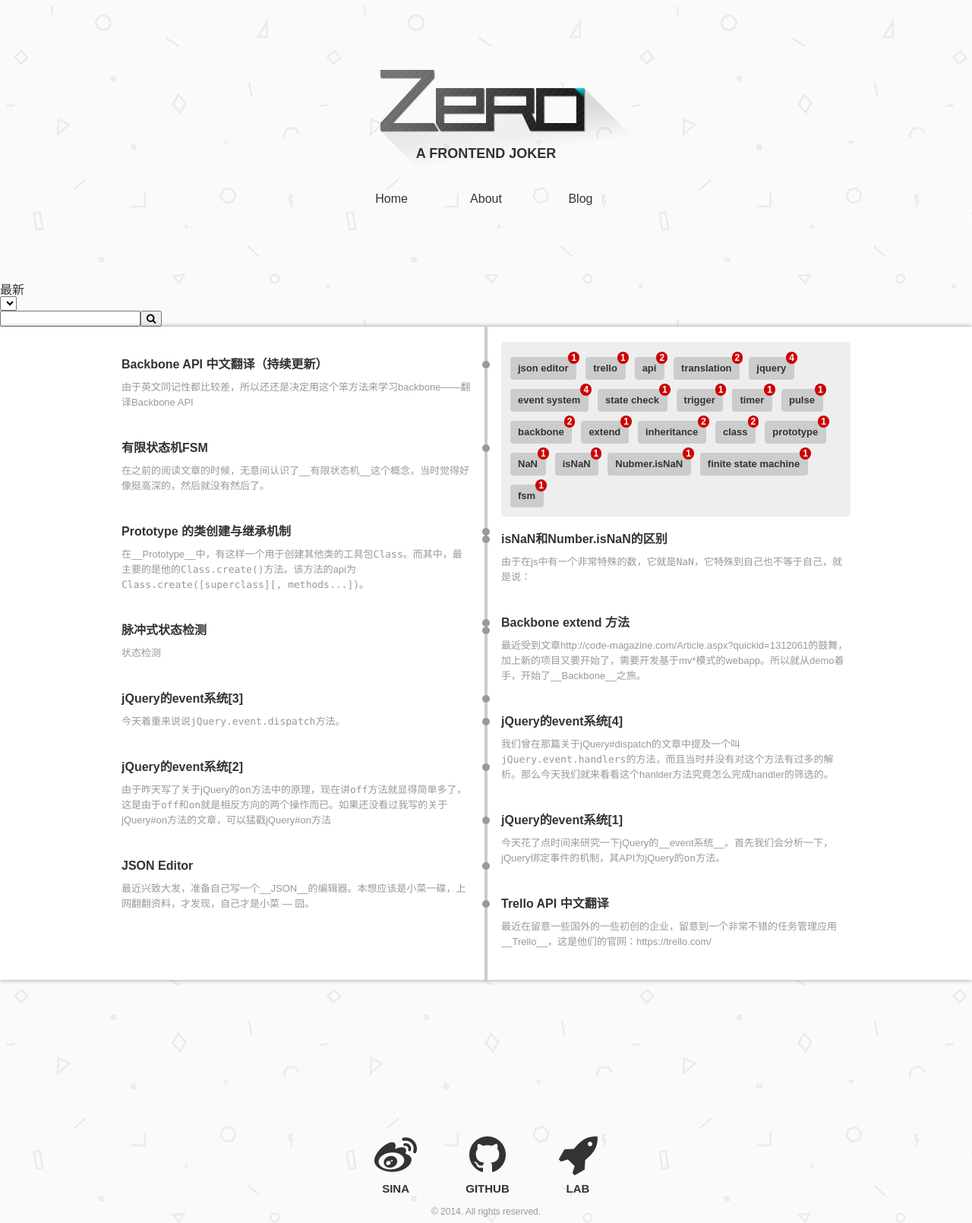
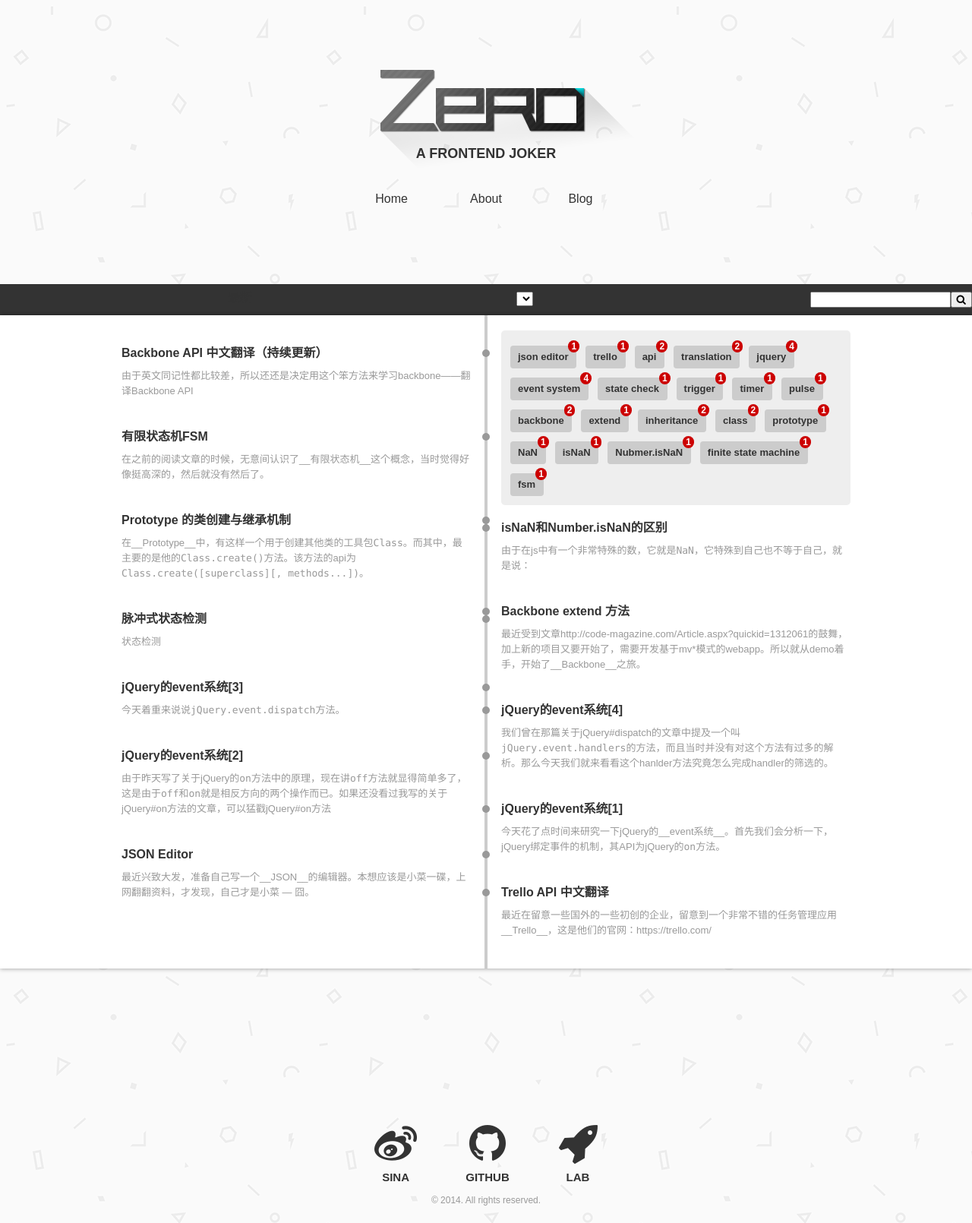
Before and after one commit to lizzz0523/lizzz0523.github.io, a Jekyll site: the page built from blog.html, in a window 1280 px wide. Shown: the whole page at 76% size. Built offline with Jekyll 4.4.1, drawn with Linux system fonts in a browser that asks for light colours; nearby versions of some CDN libraries; Markdown is read by kramdown in place of the engine named in the settings; comment, search, counter and statistics services are not loaded.

Commit message:
update style

```diff
--- a/blog.html
+++ b/blog.html
@@ -7,10 +7,9 @@
 
     <!-- post toolbar start -->
     <div class="toolbar">
+        <div class="tb_inner cfx">
             <div class="tb_mid">
-            <div class="tb_inner">
                 <h3>最新</h3>
-            </div>
             </div>
             <div class="tb_left tb_col">
                 <form>
@@ -21,6 +20,7 @@
                 <form>
                     <div class="cfx"><input type="text"><button><i class="fa fa-search"></i></button></div>
                 </form>
+            </div>
         </div>
     </div>
     <!-- post toolbar end -->
--- a/css/zero.css
+++ b/css/zero.css
@@ -165,47 +165,6 @@
 }
 
 
-/* about */
-
-.about {
-    padding: 20px 0;
-    line-height: 30px;
-    background-color: white;
-    box-shadow: 0 0 6px rgba(0,0,0,0.4);
-}
-
-.about .about_inner {
-    width: 330px;
-}
-
-
-/* avatar */
-
-.avatar {
-    padding-bottom: 20px;
-    text-align: center;
-}
-
-.avatar img {
-    display: block;
-    width: 100%;
-    height: 100%;
-}
-
-.avatar span {
-    position: relative;
-    z-index: 1;
-    display: inline-block;
-    +display: inline;
-    +zoom: 1;
-    border-radius: 100%;
-    width: 160px;
-    height: 160px;
-    overflow: hidden;
-    margin: 0 20px;
-}
-
-
 /* project */
 
 .project {
@@ -236,7 +195,7 @@
     margin: 0 20px;
 }
 
-.project div {
+.project li div {
     position: absolute;
     left: 0;
     top: 0;
@@ -244,7 +203,7 @@
     height: 100%;
 }
 
-.project div p {
+.project li p {
     width: 100%;
     height: 100%;
     line-height: 20px;
@@ -308,6 +267,78 @@
 
     -webkit-transform: scale(1, 1);
             transform: scale(1, 1);
+}
+
+
+/* about */
+
+.about {
+    padding: 20px 0;
+    line-height: 30px;
+    background-color: white;
+    box-shadow: 0 0 6px rgba(0,0,0,0.4);
+}
+
+.about .about_inner {
+    width: 330px;
+}
+
+
+/* avatar */
+
+.avatar {
+    padding-bottom: 20px;
+    text-align: center;
+}
+
+.avatar img {
+    display: block;
+    width: 100%;
+    height: 100%;
+}
+
+.avatar span {
+    position: relative;
+    z-index: 1;
+    display: inline-block;
+    +display: inline;
+    +zoom: 1;
+    border-radius: 100%;
+    width: 160px;
+    height: 160px;
+    overflow: hidden;
+    margin: 0 20px;
+}
+
+
+/* toolbar */
+
+.toolbar {
+    padding: 10px 0;
+    background-color: #333;
+}
+
+.toolbar .tb_inner {
+    padding: 0 300px;
+}
+
+.toolbar .tb_col {
+    width: 300px;
+}
+
+.toolbar .tb_mid {
+    width: 100%;
+    float: left;
+}
+
+.toolbar .tb_left {
+    margin-left: -300px;
+    float: left;
+}
+
+.toolbar .tb_right {
+    margin-right: -300px;
+    float: right;
 }
 
 
```
Lines whose indentation alone changed are shown as unchanged.
